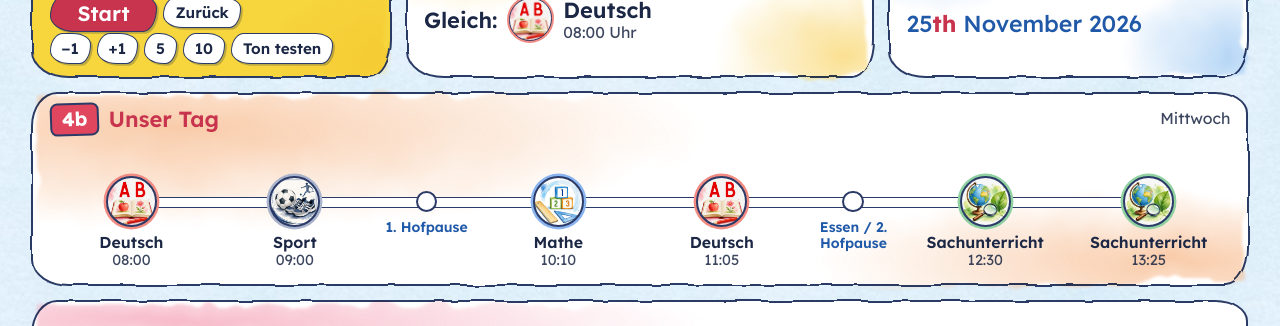
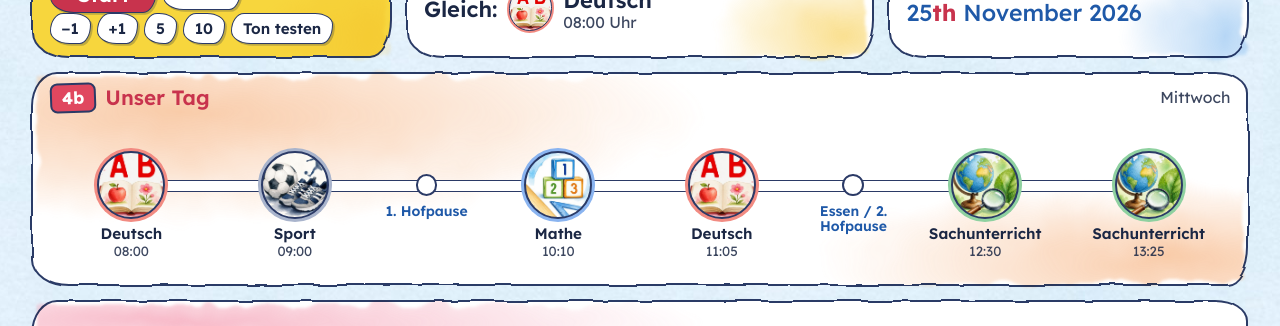
Before and after one commit to abroemme-hash/klassenboard, a plain HTML site: page index.html in a window 1280 px wide. Shown: the part 333-659 px from the top of the page. Drawn offline with Linux system fonts and the light colour scheme.

Commit message:
Fachbilder in der Tageslinie groesser und besser erkennbar
Co-Authored-By: Claude Sonnet 5.5 <noreply@anthropic.com>

```diff
--- a/index.html
+++ b/index.html
@@ -35,7 +35,7 @@ button:focus-visible{outline:4px solid var(--w4);outline-offset:3px}
   font-size:1.12cqw;line-height:1.25;hyphens:auto;
   display:grid;gap:1.1cqw;padding:1.2cqw;
   grid-template-columns:minmax(0,1fr) minmax(0,1.3fr) minmax(0,1fr);
-  grid-template-rows:9.6cqw minmax(0,1fr) 15.2cqw 8cqw;
+  grid-template-rows:8.8cqw minmax(0,1fr) 16.75cqw 8cqw;
   grid-template-areas:"head head head" "timer now day" "line line line" "spruch spruch spruch";
 }
 .head{grid-area:head}.day{grid-area:day}.now{grid-area:now}.timer{grid-area:timer}.lineblk{grid-area:line}.spruch{grid-area:spruch}
@@ -84,7 +84,7 @@ button:focus-visible{outline:4px solid var(--w4);outline-offset:3px}
 .now-main{display:flex;align-items:center;gap:1.2cqw}
 .bigchip{
   width:7cqw;height:7cqw;border-radius:50% 46% 52% 48%;flex:none;font-size:0;
-  background:var(--sc,#fff) center/cover no-repeat;border:.22cqw solid var(--pencil);box-shadow:0 0 0 .26cqw var(--sc,transparent);
+  background:var(--sc,#fff) center/125% no-repeat;border:.22cqw solid var(--pencil);box-shadow:0 0 0 .26cqw var(--sc,transparent);
 }
 .now-name{font-weight:700;font-size:3cqw;line-height:1.05}
 .now-time{font-weight:400;font-size:1.5cqw;margin-top:.3cqw}
@@ -95,7 +95,7 @@ button:focus-visible{outline:4px solid var(--w4);outline-offset:3px}
 }
 .next .chip{
   width:3.6cqw;height:3.6cqw;border-radius:50% 46% 52% 48%;flex:none;font-size:0;
-  background:var(--sc,#fff) var(--img) center/cover no-repeat;border:.16cqw solid var(--pencil);box-shadow:0 0 0 .16cqw var(--sc,transparent);
+  background:var(--sc,#fff) var(--img) center/125% no-repeat;border:.16cqw solid var(--pencil);box-shadow:0 0 0 .16cqw var(--sc,transparent);
 }
 .next small{font-weight:400;font-size:1.3cqw;opacity:.85}
 
@@ -124,16 +124,16 @@ button:focus-visible{outline:4px solid var(--w4);outline-offset:3px}
 /* ---------- Die Linie ---------- */
 .lineblk{display:grid;grid-template-rows:auto 1fr;padding-block:.9cqw .8cqw}
 .line-head{display:flex;align-items:center;gap:.8cqw}
-.sign{font-weight:700;font-size:1.6cqw;background:var(--line);color:#fff;border:.18cqw solid var(--pencil);border-radius:.6cqw;padding:0 .8cqw;transform:rotate(-2deg);line-height:1.5}
-.line-head .tag{margin:0;font-size:1.8cqw}
+.sign{font-weight:700;font-size:1.4cqw;background:var(--line);color:#fff;border:.18cqw solid var(--pencil);border-radius:.6cqw;padding:0 .8cqw;transform:rotate(-2deg);line-height:1.5}
+.line-head .tag{margin:0;font-size:1.7cqw}
 .klasse{margin-left:auto;font-size:1.3cqw;opacity:.85}
-.line{--cy:5.4cqw;display:flex;align-items:flex-start}
+.line{--cy:6cqw;display:flex;align-items:flex-start}
 .stop{
-  --sz:4.2cqw;flex:1 1 0;min-width:0;display:flex;flex-direction:column;align-items:center;position:relative;text-align:center;
+  --sz:5.6cqw;flex:1 1 0;min-width:0;display:flex;flex-direction:column;align-items:center;position:relative;text-align:center;
   padding:calc(var(--cy) - var(--sz) / 2) .2cqw 0;
 }
 .stop.brk{flex:.6 1 0;--sz:1.8cqw}
-.stop.now{--sz:4.4cqw}
+.stop.now{--sz:6.6cqw}
 .stop.now.brk{--sz:2.6cqw}
 .stop::before{
   content:"";position:absolute;left:0;right:0;top:calc(var(--cy) - .4cqw);height:.8cqw;background:var(--line);border-block:.15cqw solid var(--pencil);
@@ -143,19 +143,19 @@ button:focus-visible{outline:4px solid var(--w4);outline-offset:3px}
 .stop.up::before{background:#fff}
 .dot{
   position:relative;z-index:1;width:var(--sz);height:var(--sz);border-radius:50%;font-size:0;
-  background:var(--sc,#fff) var(--img) center/cover no-repeat;border:.2cqw solid var(--pencil);box-shadow:0 0 0 .2cqw var(--sc,transparent);
+  background:var(--sc,#fff) var(--img) center/128% no-repeat;border:.22cqw solid var(--pencil);box-shadow:0 0 0 .25cqw var(--sc,transparent);
 }
 .stop.brk .dot{background:#fff;box-shadow:none}
 .stop.now .dot{box-shadow:0 0 0 .35cqw var(--w1),0 0 0 .55cqw var(--pencil)}
-.stop .nm{font-weight:600;font-size:1.3cqw;line-height:1.1;margin-top:.55cqw;max-width:100%}
-.stop .tm{font-weight:400;font-size:1.2cqw;opacity:.85}
+.stop .nm{font-weight:600;font-size:1.25cqw;line-height:1.1;margin-top:.55cqw;max-width:100%}
+.stop .tm{font-weight:400;font-size:1.1cqw;opacity:.85}
 .stop.brk .nm{color:var(--blue);font-size:1.15cqw}
 .stop.past .dot,.stop.past .nm,.stop.past .tm{opacity:.5}
 .here{
   position:absolute;top:0;left:50%;translate:-50% 0;font-weight:600;font-size:1.2cqw;white-space:nowrap;z-index:2;
   background:#fff;color:var(--acc);border:.18cqw solid var(--pencil);border-radius:var(--rad-s);padding:0 .8cqw 0 .4cqw;display:flex;align-items:center;
 }
-.zug{height:1.8cqw;width:auto;mix-blend-mode:multiply;margin-right:.3cqw}
+.zug{height:1.6cqw;width:auto;mix-blend-mode:multiply;margin-right:.3cqw}
 .here::after{content:"";position:absolute;left:50%;bottom:-.5cqw;margin-left:-.4cqw;width:.7cqw;height:.7cqw;background:#fff;border-right:.18cqw solid var(--pencil);border-bottom:.18cqw solid var(--pencil);transform:rotate(45deg)}
 .ok{position:absolute;right:-.3cqw;top:-.3cqw;width:1.3cqw;height:1.3cqw;border-radius:50%;background:var(--w3);border:.16cqw solid var(--pencil);display:none;place-items:center}
 .ok svg{width:70%;height:70%}
```
